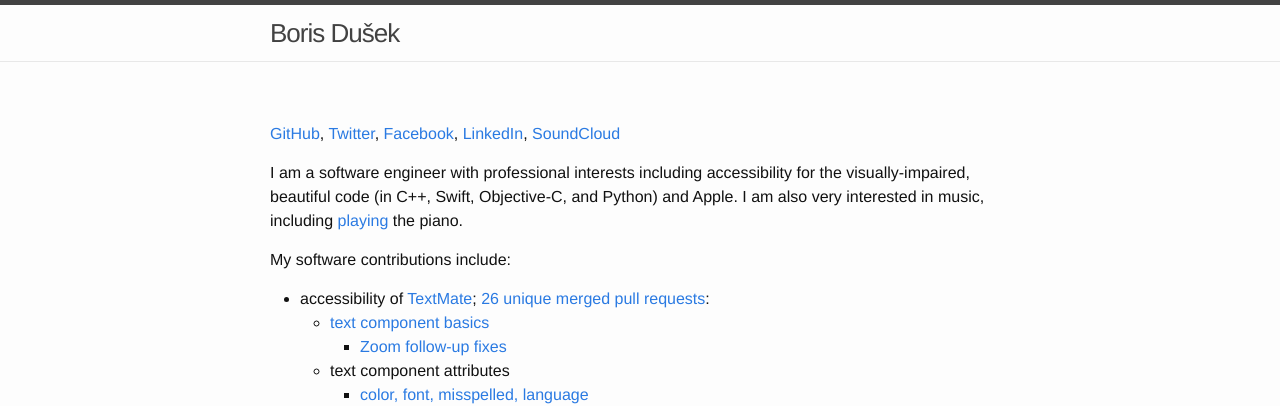
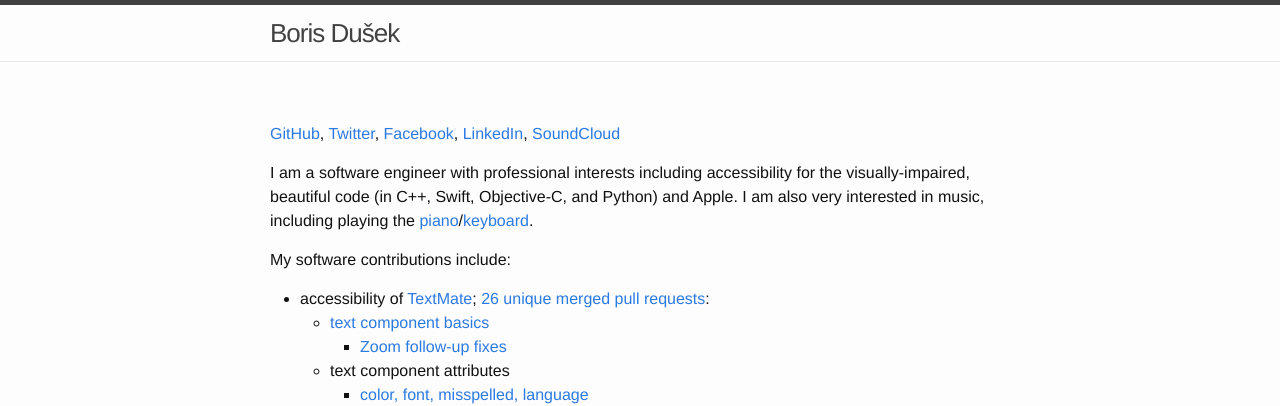
Before and after one commit to dusek/dusek.github.io, a Jekyll site: the page built from index.md, in a window 1280 px wide. Shown: the top 406 px of the page. Built offline with Jekyll 4.4.1, drawn with Linux system fonts in a browser that asks for light colours.

Commit message:
Add Interstellar impression

```diff
--- a/index.md
+++ b/index.md
@@ -10,7 +10,7 @@ layout: page
 
 I am a software engineer with professional interests including accessibility for the visually-impaired, beautiful code
 (in C++, Swift, Objective-C, and Python) and Apple. I am also very interested in music,
-including [playing](https://soundcloud.com/bdusek/pc-vs-mac) the piano.
+including playing the [piano](https://soundcloud.com/bdusek/pc-vs-mac)/[keyboard](https://soundcloud.com/bdusek/interstellar-impression-v0-1).
 
 My software contributions include:
 
```
